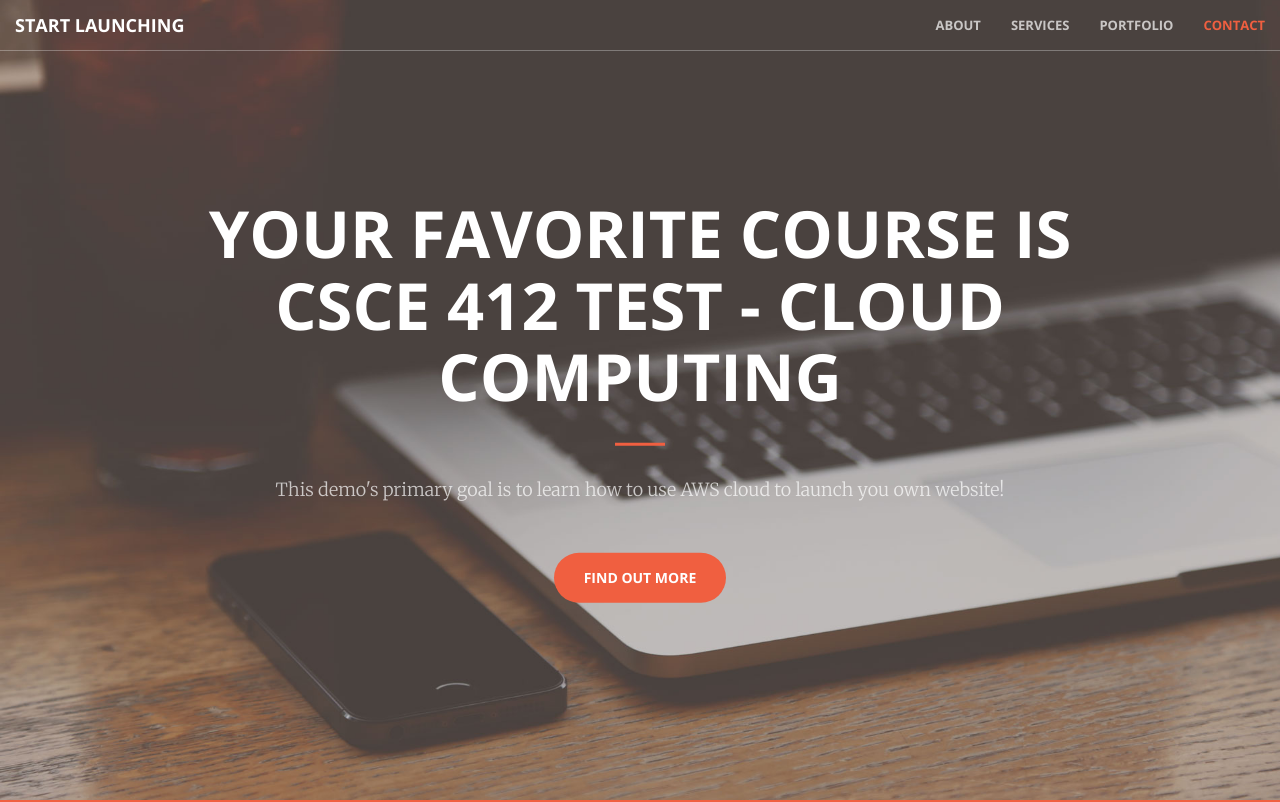
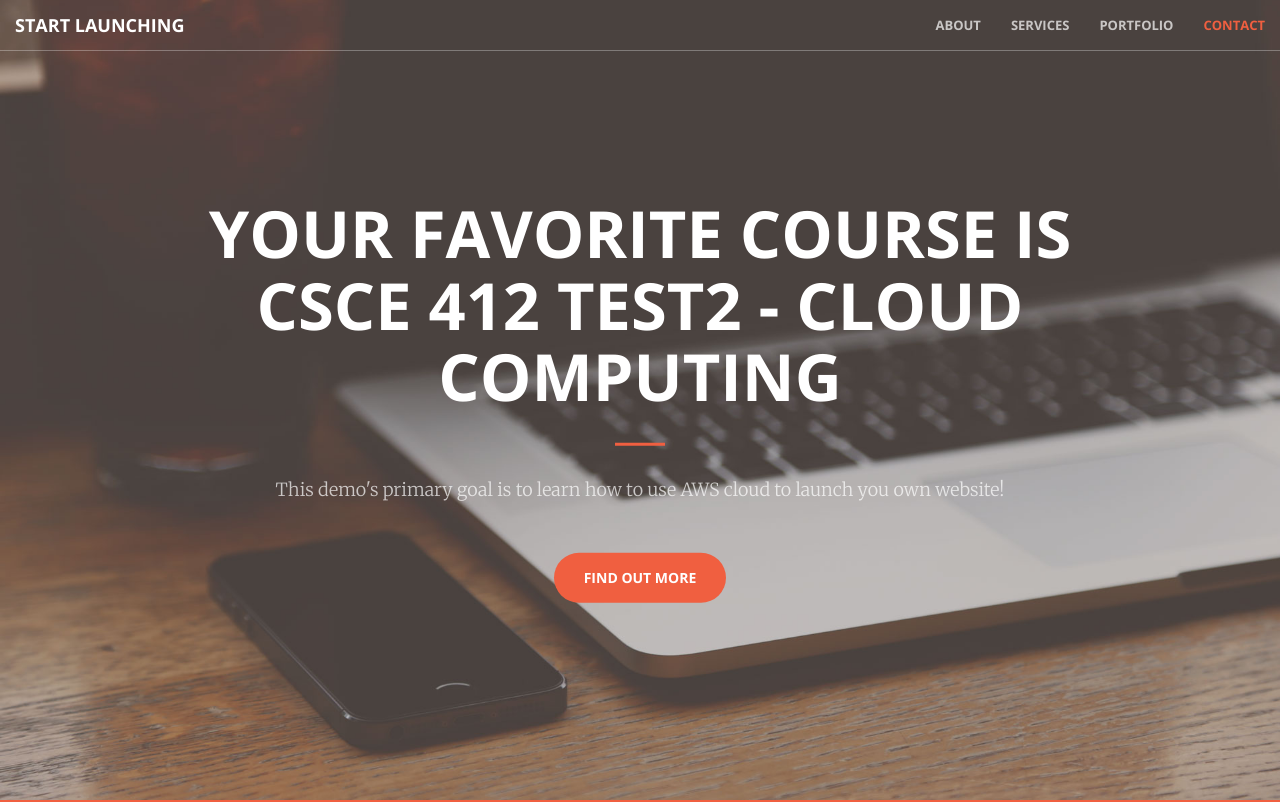
Before and after one commit to berg111/CSCE412-project-3, a plain HTML site: page index.html in a window 1280 px wide. Shown: the top 802 px of the page. Drawn offline with nearby package versions, Linux system fonts and the light colour scheme.

Commit message:
test change

```diff
--- a/index.html
+++ b/index.html
@@ -74,7 +74,7 @@
     <header>
         <div class="header-content">
             <div class="header-content-inner">
-                <h1>Your Favorite Course is CSCE 412 TEST - Cloud Computing</h1>
+                <h1>Your Favorite Course is CSCE 412 TEST2 - Cloud Computing</h1>
                 <hr>
                 <p>This demo's primary goal is to learn how to use AWS cloud to launch you own website!</p>
                 <a href="#about" class="btn btn-primary btn-xl page-scroll">Find Out More</a>
```
